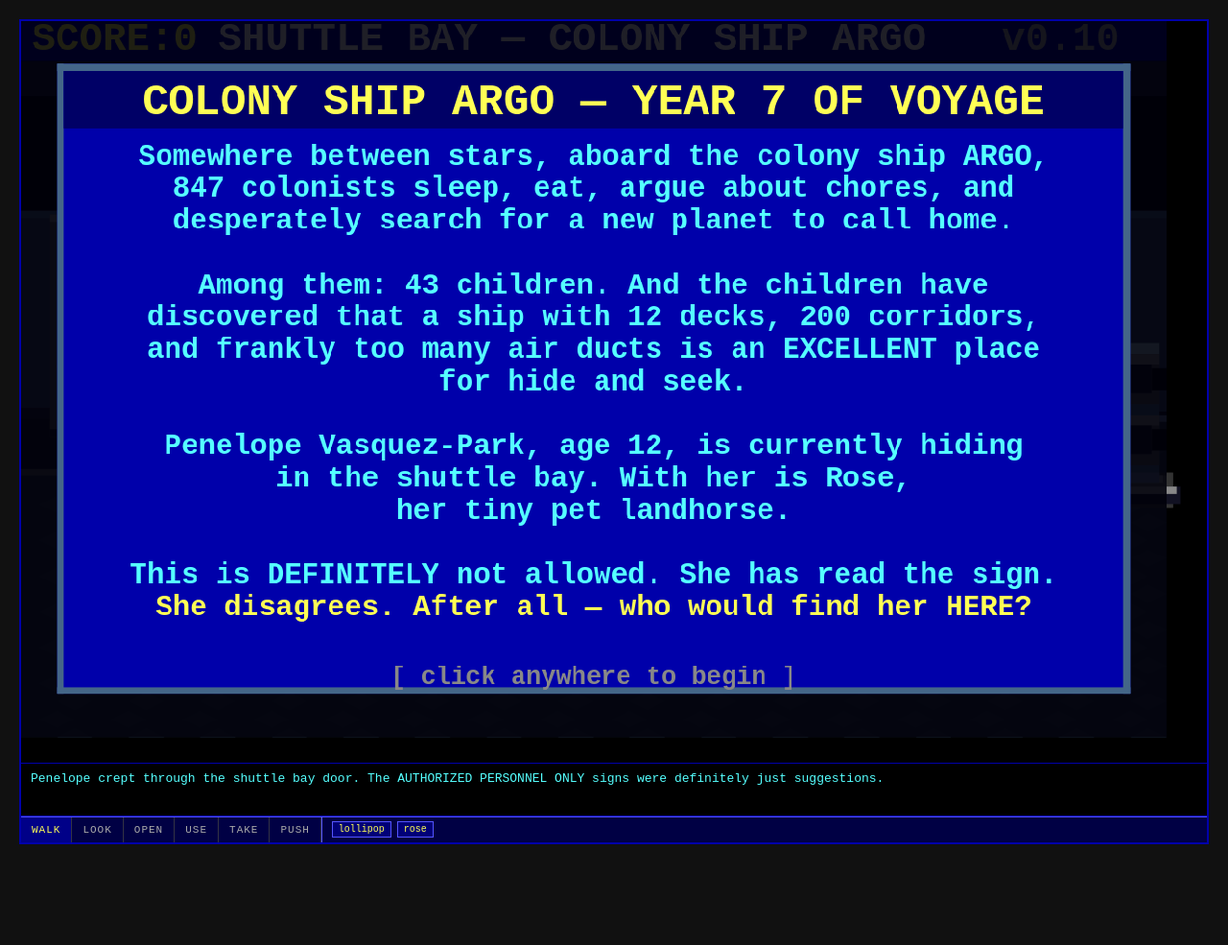
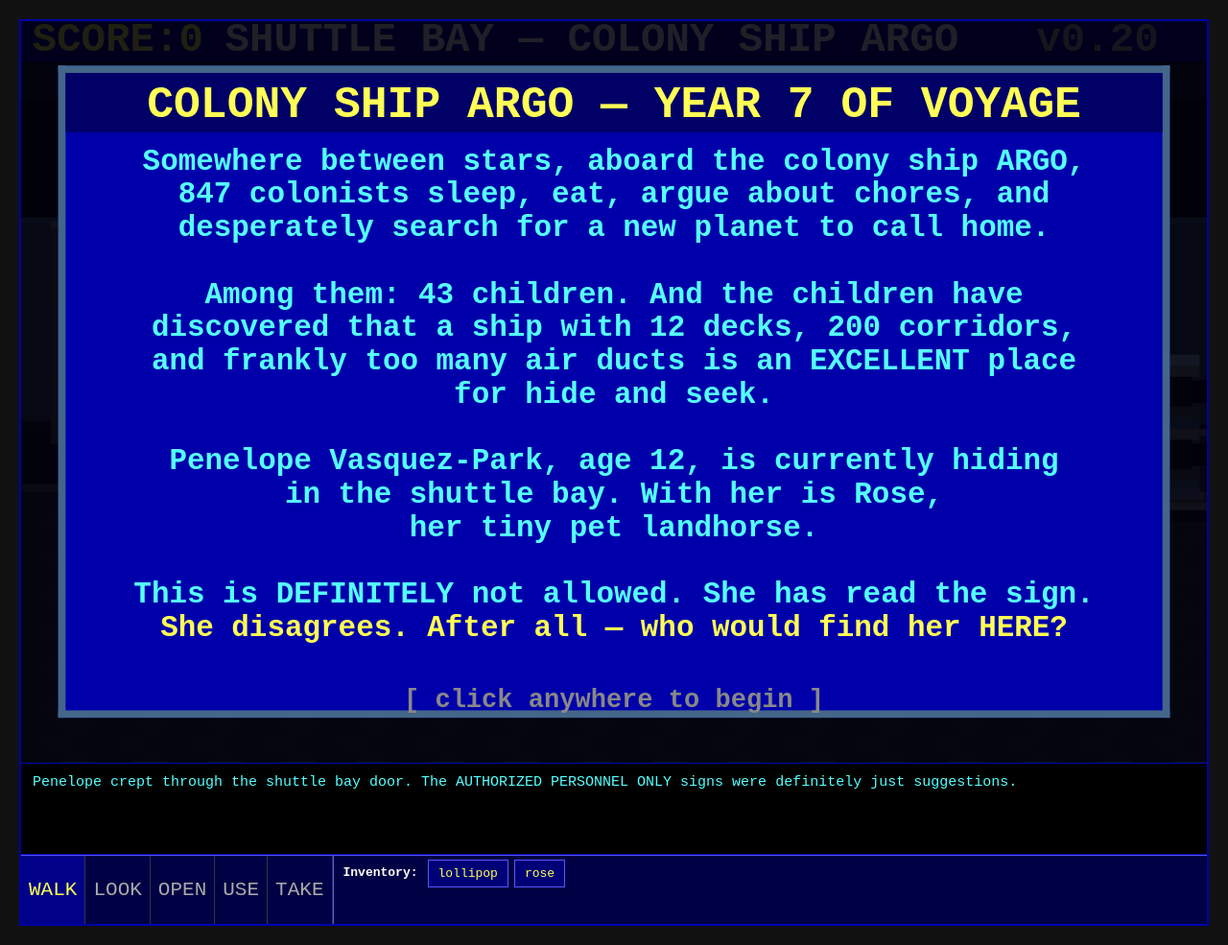
Before and after one commit to brianw7777/penelope-game, a plain HTML site: page index.html in a window 1280 px wide. Shown: the whole page at 96% size. Before the commit the page ends 900 px from the top, so only its background shows below. Drawn offline with Linux system fonts and the light colour scheme.

Commit message:
Add files via upload

```diff
--- a/index.html
+++ b/index.html
@@ -9,13 +9,13 @@
 body{background:#111;display:flex;justify-content:center;align-items:flex-start;min-height:100vh;padding:20px;font-family:'Courier New',monospace}
 #g{background:#000;width:100%;max-width:1280px;margin:0 auto;border:2px solid #0000AA;box-sizing:border-box;}
 canvas{display:block;width:100%;height:auto;cursor:crosshair;image-rendering:pixelated}
-#msg{background:#000;border-top:1px solid #0000AA;border-bottom:1px solid #0000AA;padding:6px 10px;min-height:56px;color:#55FFFF;font:13px/1.6 'Courier New',monospace}
+#msg{background:#000;border-top:1px solid #0000AA;border-bottom:1px solid #0000AA;padding:8px 12px;min-height:96px;color:#55FFFF;font:15px/1.6 'Courier New',monospace}
 #bot{background:#000044;display:flex;align-items:stretch;border-top:1px solid #5555FF;flex-wrap:wrap}
-.vb{background:transparent;color:#AAAAAA;border:none;border-right:1px solid #334;padding:7px 11px;font:11px 'Courier New',monospace;text-transform:uppercase;letter-spacing:1px;cursor:pointer}
+.vb{background:transparent;color:#AAAAAA;border:none;border-right:1px solid #334;padding:24px 8px;font:21px 'Courier New',monospace;text-transform:uppercase;letter-spacing:0px;cursor:pointer}
 .vb.on{color:#FFFF55;background:#000088}.vb:hover:not(.on){color:#fff}
 #sep{width:1px;background:#5555FF}
-#inv{flex:1;display:flex;align-items:center;gap:6px;padding:0 10px;overflow-x:auto}
-.ii{background:#000077;border:1px solid #5555FF;padding:2px 6px;cursor:pointer;white-space:nowrap;color:#FFFF55;font:10px 'Courier New',monospace}.ii:hover{background:#000099}
+#inv{flex:1;display:flex;align-items:flex-start;align-content:flex-start;flex-wrap:wrap;gap:6px;padding:4px 10px;overflow-x:hidden;overflow-y:auto;max-height:180px}
+.ii{background:#000077;border:1px solid #5555FF;padding:6px 10px;cursor:pointer;white-space:nowrap;color:#FFFF55;font:13px 'Courier New',monospace}.ii:hover{background:#000099}.ii-sel{background:#005500;border-color:#55FF55;color:#AAFFAA}
 </style>
 </head>
 <body>
@@ -28,21 +28,21 @@ canvas{display:block;width:100%;height:auto;cursor:crosshair;image-rendering:pix
 <button class="vb" data-v="open">Open</button>
 <button class="vb" data-v="use">Use</button>
 <button class="vb" data-v="take">Take</button>
-<button class="vb" data-v="push">Push</button>
 <div id="sep"></div>
-<div id="inv"></div>
+<div id="inv" style="flex:1;min-width:0;"></div>
 </div>
 </div>
 <script>
 const cv=document.getElementById('c'),ct=cv.getContext('2d');
 
-// Resize canvas pixel buffer to match display size
+// Resize canvas pixel buffer to match display size — smooth continuous scaling
 function resizeCanvas(){
   const w=cv.parentElement.clientWidth||640;
-  const scale=w<=640?1:w<=960?1.5:2;
-  const pw=Math.round(640*scale),ph=Math.round(400*scale);
-  if(cv.width!==pw){cv.width=pw;cv.height=ph;}
-  cv.style.height=cv.offsetWidth*(400/640)+"px";
+  // Scale fluidly: 320 game units fills container, min 1x, max 4x
+  const scale=Math.min(4,Math.max(1,w/320));
+  const pw=Math.round(320*scale),ph=Math.round(200*scale);
+  if(cv.width!==pw||cv.height!==ph){cv.width=pw;cv.height=ph;}
+  cv.style.height=Math.round(pw*(200/320))+"px";
 }
 window.addEventListener("resize",resizeCanvas);
 window.addEventListener("orientationchange",function(){setTimeout(resizeCanvas,100);});
@@ -83,7 +83,7 @@ const G={
   pen:{x:65,y:148,tx:65,ty:148,walking:false,frame:0,ft:0,dir:'right'},
   hov:null,pendingAction:null,pendingUseItem:null,
   crateL:0,crateR:0,crateMoving:false,
-  waitClick:false,waitMsg:'',waitFn:null,
+  waitClick:false,waitMsg:'',waitFn:null,invPopupLabel:'',
   roseX:65,roseY:155,// Rose follows Penelope with lag
   hatchCloseProg:0,hatchClosing:false,
   seated:false,
@@ -95,32 +95,36 @@ const G={
 // Inventory
 function updInv(){
   const el=document.getElementById('inv');
-  if(!G.inv.length){el.innerHTML='<span style="color:#555577;font:10px monospace">empty</span>';return;}
-  el.innerHTML=G.inv.map(i=>`<span class="ii" onclick="ci('${i}')">${i}</span>`).join('');
+  const label='<span style="color:#fff;font:bold 13px \'Courier New\',monospace;padding:6px 4px 0 0;white-space:nowrap;align-self:flex-start;">Inventory:</span>';
+  if(!G.inv.length){el.innerHTML=label+'<span style="color:#555577;font:10px monospace;padding-top:8px">empty</span>';return;}
+  el.innerHTML=label+G.inv.map(i=>`<span class="ii${G.pendingUseItem===i?' ii-sel':''}" onclick="ci('${i}')">${i}</span>`).join('');
 }
 function ci(item){
   S.ui();
+  // If an item is already selected with USE, clicking another inv item = use first on second
+  if(G.pendingUseItem&&G.pendingUseItem!==item){
+    const src=G.pendingUseItem;G.pendingUseItem=null;updInv();
+    msg('You try using the '+src+' on the '+item+'. Nothing useful happens.');S.err();
+    return;
+  }
   if(G.verb==='use'){
-    G.pendingUseItem=item;
+    G.pendingUseItem=item;updInv();
     if(item==='key')msg("Key selected — now click the hatch to unlock it!");
     else if(item==='lollipop')msg("You wave the lollipop around. Nothing seems interested.");
     else if(item==='rose'){S.rose();G.pendingUseItem='rose';msg("Rose is selected and ready to help. She is probably not going to help. Click something to try.");}
     return;
   }
-  G.pendingUseItem=null;
-  if(item==='lollipop'){if(G.verb==='look'){G.invPopup='lollipop';msg("Cherry lollipop. Very red. Slightly pocket-fuzzy. Still delicious. (Click to close)");}else{msg("Cherry lollipop. Slightly pocket-fuzzy. Still delicious.");}}
-  else if(item==='rose'){
-    if(G.verb==='look'||G.verb==='use'&&!G.pendingUseItem){
-      G.roseClicks++;
-      if(G.roseClicks>=10){G.roseClicks=0;G.slimeTimer=10;S.stm();msg("Rose makes a TERRIBLE face and squirts sea slime at you. 'GIVE ME A MOMENT.' You are now slimy.");}
-      else{S.rose();G.invPopup='rose';msg("Rose the tiny landhorse coos softly. She is your dear pet. She has tiny hooves and enormous eyes. Everything will be okay. (Click to close)");}
-    }else{
-      G.roseClicks++;
-      if(G.roseClicks>=10){G.roseClicks=0;G.slimeTimer=10;S.stm();msg("Rose squirts sea slime at you. 'GIVE ME A MOMENT.'");}
-      else{S.rose();msg("Rose coos thoughtfully. She has no idea what you want but is on board.");}
-    }
+  // All non-use verbs behave like look — show popup/description
+  G.pendingUseItem=null;updInv();
+  if(item==='lollipop'){
+    G.invPopup='lollipop';msg("Cherry lollipop. Very red. Slightly pocket-fuzzy. Still delicious. (Click to close)");
+  }else if(item==='rose'){
+    G.roseClicks++;
+    if(G.roseClicks>=10){G.roseClicks=0;G.slimeTimer=10;S.stm();msg("Rose makes a TERRIBLE face and squirts sea slime at you. 'GIVE ME A MOMENT.' You are now slimy.");}
+    else{S.rose();G.invPopup='rose';msg("Rose the tiny landhorse coos softly. She is your dear pet. She has tiny hooves and enormous eyes. Everything will be okay. (Click to close)");}
+  }else if(item==='key'){
+    G.invPopup='key';msg("The hexagonal hatch key. Tagged 'MAINT. HATCH — BAY C-7'. (Click to close)");
   }
-  else if(item==='key'){if(G.verb==='look'){G.invPopup='key';msg("The hexagonal hatch key. Tagged 'MAINT. HATCH — BAY C-7'. (Click to close)");}else{msg("The hexagonal hatch key. Tagged 'MAINT. HATCH — BAY C-7'.");}}
 }
 updInv();
 
@@ -142,8 +146,8 @@ const SP={
 bay:[
   {id:'win',n:'the viewing window',x:19,y:19,w:148,h:34,wx:90,wy:148,
    look:"Stars stream past at warp 2. Beautiful and terrifying.",
-   push:()=>{G.windowPushes++;if(G.windowPushes>=10&&!G.easterEggUnlocked){G.easterEggUnlocked=true;S.chrp();G.eyeAnim=0;G.room='eyes';setTimeout(()=>{G.room='bay';},7000);return"The glass fogs up from your breath... then clears to show your own wide eye staring back. Spooky. The window shudders. Something just unlocked.";}return["You press your nose to the cold glass. Your breath fogs it up.","You're still breathing on it. It's very fogged.","You've made a nose-print. Impressive.",][G.windowPushes%3];},
-   use:"You stare into space dramatically. Very heroic.",take:"Can't take the window."},
+   use:()=>{G.windowPushes++;if(G.windowPushes>=10&&!G.easterEggUnlocked){G.easterEggUnlocked=true;S.chrp();G.eyeAnim=0;G.room='eyes';setTimeout(()=>{G.room='bay';},7000);return"The glass fogs up from your breath... then clears to show your own wide eye staring back. Spooky. The window shudders. Something just unlocked.";}return["You press your nose to the cold glass. Your breath fogs it up.","You're still breathing on it. It's very fogged.","You've made a nose-print. Impressive.",][G.windowPushes%3];},
+   take:"Can't take the window."},
   {id:'shuttle',n:'colony shuttle ARGO-7',x:183,y:90,w:135,h:38,wx:182,wy:155,
    look:"A Type-7 Colony Shuttle. Smells like engine oil and cold fries.",take:"Won't fit in your pocket.",
    use:()=>doUseObj('shuttle'),
@@ -444,7 +448,7 @@ function drawBay(){
     f(C.dg,106,121,Math.round(30*p),18);f(C.dg,166-Math.round(30*p),121,Math.round(30*p),18);
   }
   // Status bar
-  f(C.nv,0,0,320,11);tx('SCORE:'+G.score,3,8,C.yw,11);tx('SHUTTLE BAY — COLONY SHIP ARGO',55,8,C.wh,11);tx('v0.10',274,8,C.lg,11);
+  f(C.nv,0,0,320,11);tx('SCORE:'+G.score,3,8,C.yw,11);tx('SHUTTLE BAY — COLONY SHIP ARGO',55,8,C.wh,11);tx('v0.20',274,8,C.lg,11);
 }
 
 // Pod scene
@@ -524,7 +528,7 @@ function drawPod(){
     f(C.sl,262,51,44,4);f(C.sl,262,51,4,44);f(C.sl,302,51,4,44);
     f(C.am,271,53,12,8);tx('BAY',263,87,C.cy,8);
   }
-  f(C.nv,0,0,320,11);tx('SCORE:'+G.score,3,8,C.yw,11);tx('ESCAPE POD Mk.7B',90,8,C.wh,11);tx('v0.10',274,8,C.lg,11);
+  f(C.nv,0,0,320,11);tx('SCORE:'+G.score,3,8,C.yw,11);tx('ESCAPE POD Mk.7B',90,8,C.wh,11);tx('v0.20',274,8,C.lg,11);
 }
 
 // Cutscene scenes
@@ -1047,7 +1051,7 @@ function doInt(sp,v){
   if(!r){const d={look:`You look at ${sp.n}. Nothing unusual.`,open:"You can't open that.",use:"You can't use that now.",take:"You can't take that.",push:"Nothing happens."};r=d[v];}
   if(typeof r==='function'){const res=r();if(res)msg(res);}else if(r)msg(r);
 }
-const PV=['open','use','push','take'];
+const PV=['open','use','take'];
 
 // Game loop
 function drawIntro(){
@@ -1085,7 +1089,14 @@ function drawInvPopup(item){
   ct.fillStyle='rgba(0,0,0,0.55)';ct.fillRect(0,0,320,200);
   f(C.nv2,bx,by,bw,bh);f(C.sl,bx,by,bw,2);f(C.sl,bx,by,2,bh);f(C.sl,bx+bw-2,by,2,bh);f(C.sl,bx,by+bh-2,bw,2);
   f(C.nv,bx+2,by+2,bw-4,12);
-  if(item==='lollipop'){
+  if(item==='dummy'){
+    const label=G.invPopupLabel||'item';
+    tx(label.toUpperCase(),bx+10,by+11,C.yw,7);
+    f(C.dg,bx+10,by+20,bw-20,bh-40);
+    f(C.mg,bx+14,by+24,bw-28,bh-52);
+    f(C.lg,bx+20,by+30,20,20);f(C.lg,bx+50,by+40,15,15);f(C.lg,bx+35,by+55,18,12);
+    tx('(clothing item)',bx+10,by+bh-12,C.cy,5);
+  }else if(item==='lollipop'){
     tx('LOLLIPOP',bx+22,by+11,C.yw,8);
     // Stick — thin cream line, game coords
     f(C.cr,bx+58,by+57,2,28);
@@ -1305,10 +1316,10 @@ cv.addEventListener('click',e=>{
   if(G.pendingUseItem&&sp){
     // Using inventory item on a hotspot
     if(G.pendingUseItem==='key'&&sp.id==='hatch'){
-      G.pendingUseItem=null;
+      G.pendingUseItem=null;updInv();
       doHatch(true);
     }else{
-      const item=G.pendingUseItem;G.pendingUseItem=null;
+      const item=G.pendingUseItem;G.pendingUseItem=null;updInv();
       if(item==='rose'){
         S.rose();
         const rq={win:"Rose peers through the viewing window and coos at the stars. This does not help.",shuttle:"Rose trots up to the shuttle and sniffs it. The shuttle is unimpressed. Rose is unimpressed. A standoff.",panel:"Rose taps the panel with a tiny hoof. Three new alarms start beeping. Rose looks very pleased.",sign:"Rose looks at the AUTHORIZED PERSONNEL ONLY sign. Then looks at you. Then looks back at the sign. Then coos.",crates:"Rose squeezes behind the crates and disappears for a moment. Then pops back out. She found nothing useful, but had a great time.",hatch:"Rose is not helpful with locks. She is very small and her hooves are not shaped for wheel-handles.",hdoor:"Rose headbutts the sealed hatch gently. It does not open. Rose seems satisfied anyway.",port:"Rose presses her tiny nose against the porthole. She coos at the stars for a very long time.",chair:"Rose tries to climb into the acceleration chair. She does not fit. She is a landhorse, not a launch-horse.",btn:"Rose stares at the blinking button. She stares for a LONG time. Then looks at you with enormous eyes. You both know what has to happen.",cp:"Rose trots across the control panel. Six new error messages appear. Three things start beeping. Rose is chaos incarnate."};
@@ -1346,7 +1357,7 @@ cv.addEventListener('click',e=>{
   }
 });
 document.querySelectorAll('.vb').forEach(b=>{
-  b.addEventListener('click',()=>{document.querySelectorAll('.vb').forEach(x=>x.classList.remove('on'));b.classList.add('on');G.verb=b.dataset.v;G.pendingUseItem=null;S.clk();});
+  b.addEventListener('click',()=>{document.querySelectorAll('.vb').forEach(x=>x.classList.remove('on'));b.classList.add('on');G.verb=b.dataset.v;G.pendingUseItem=null;updInv();S.clk();});
 });
 requestAnimationFrame(ts=>{lastT=ts;loop(ts);});
 </script>
```
